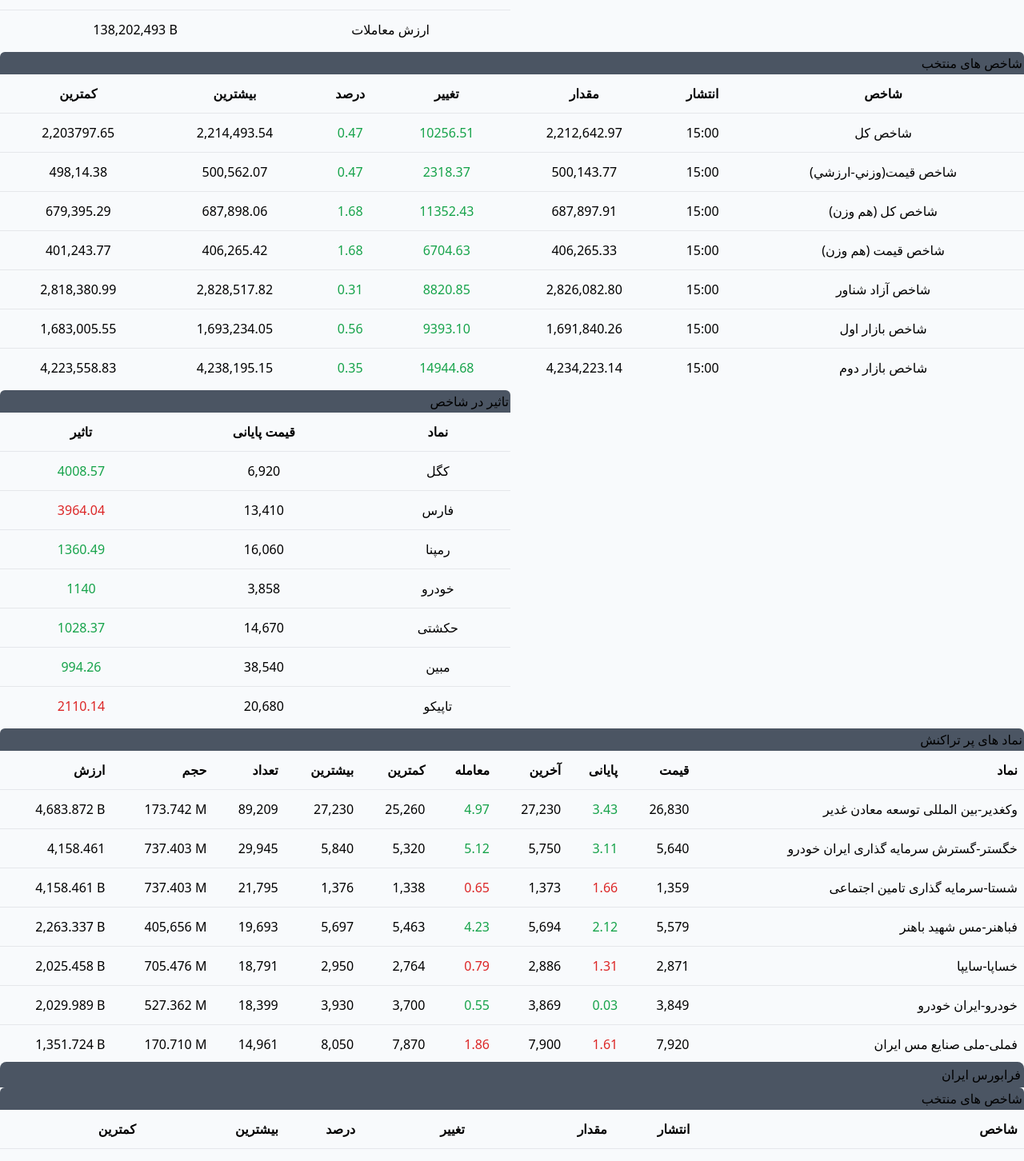
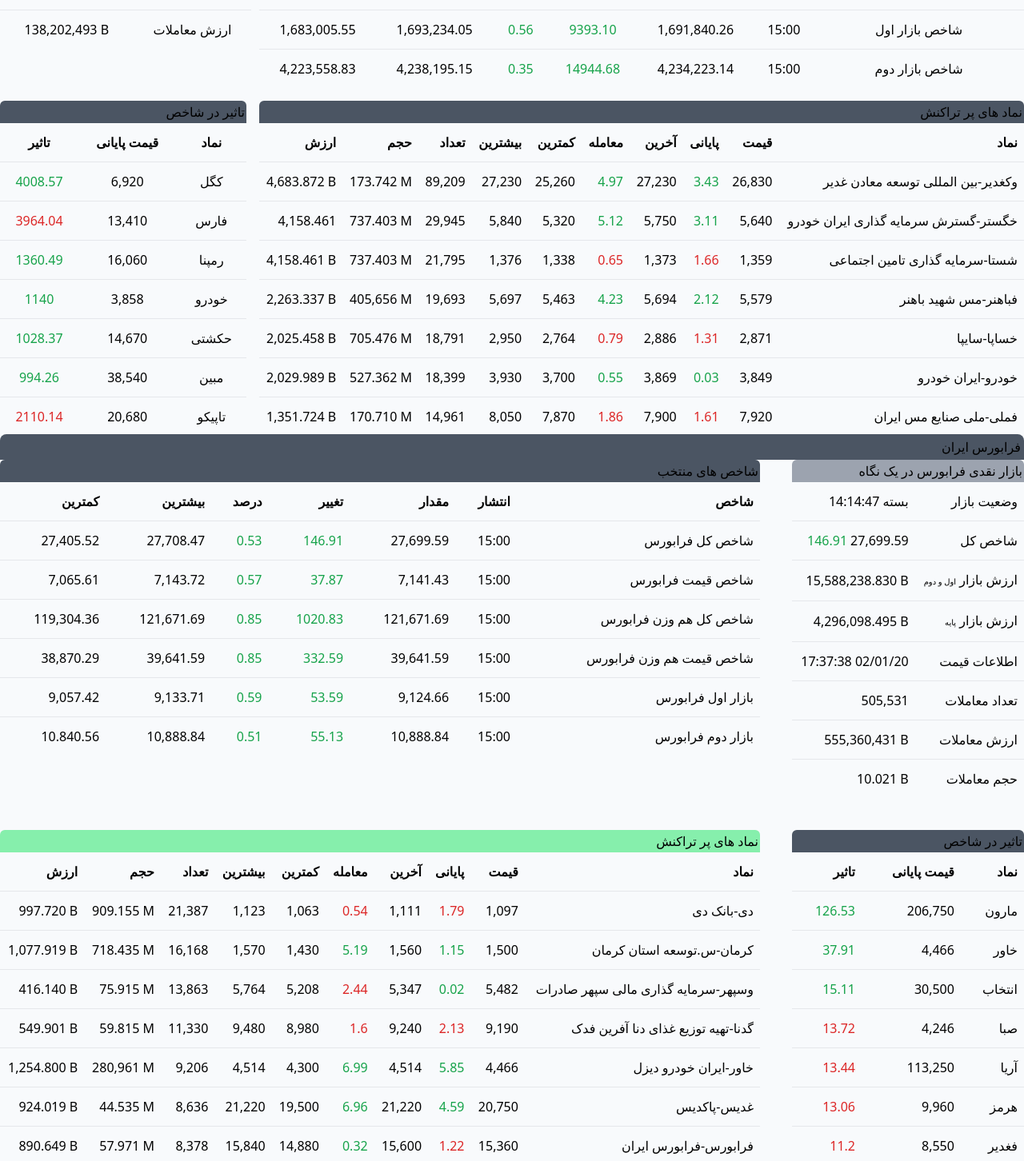
Before and after one commit to MH-Mangelian/Tsetmc-clone-and-redesign, a React (Vite) app: page / in a window 1280 px wide. Shown: the part 531-1983 px from the top of the page at 80% size. Built offline with nearby package versions, Linux system fonts and the light colour scheme.

Commit message:
fix grid

```diff
--- a/components/Medial.jsx
+++ b/components/Medial.jsx
@@ -17,7 +17,7 @@
         <div className='grid '>
             <div className='w-full text-right bg-gray-600 rounded-t-lg p-1 -mt-0.5 '>بورس اوراق بهادار تهران</div>
 
-            <div className='grid grid-cols-2 gap-1'>
+            <div className='grid grid-cols-4 gap-10 sm:gap-4'>
                 <div className=''>
                     <p className='bg-gray-600 p-0.5 rounded-t-md text-right'>بازار نقدی بورس در یک نگاه</p>
                     <table className='min-w-full text-center text-base font-light'>
@@ -55,7 +55,7 @@
 
                 </div>
 
-                <div className='col-span-2'>
+                <div className='col-span-3'>
                     <p className='bg-gray-600 p-0.5 rounded-t-md text-right'>شاخص های منتخب</p>
                     <table className='min-w-full text-center text-base font-light'>
                         <thead className="border-b font-medium dark:border-neutral-500">
@@ -189,7 +189,7 @@
                     </table>
                 </div>
 
-                <div className='col-span-2 '>
+                <div className='col-span-3 '>
                     <p className='bg-gray-600 p-0.5 rounded-t-md text-right'>نماد های پر تراکنش</p>
                     <table className='min-w-full text-right text-base font-light'>
                         <thead className='border-b font-medium dark:border-neutral-500'>
@@ -304,8 +304,8 @@
         {/* ------------------------------------------ seconde part fara bors  ----------------------------------------------------- */}
             <div className='w-full text-right bg-gray-600 rounded-t-lg p-1 -mt-0.5 '>فرابورس ایران</div>
 
-            <div className='grid grid-cols-2 gap-1'>
-                <div className='grid col-span-2'>
+            <div className='grid grid-cols-4 gap-10'>
+                <div className='col-span-3'>
                     <p className='bg-gray-600 p-0.5 rounded-t-md text-right'>شاخص های منتخب</p>
                     <table className='min-w-full text-right text-base font-light'>
                         <thead className='border-b font-medium dark:border-neutral-500'>
@@ -383,7 +383,7 @@
                     </table>
                 </div>
 
-                <div className='grid '>
+                <div className=' '>
                     <p className='bg-gray-400 p-0.5 rounded-t-md text-right text-black'>بازار نقدی فرابورس در یک نگاه</p>
                     <table className='min-w-full text-right text-base font-light'>
                         <tbody>
@@ -430,7 +430,7 @@
                     </table>
                 </div>
 
-                <div className='grid col-span-2'>
+                <div className='col-span-3'>
                     <p className='bg-green-300 p-0.5 rounded-t-md text-right text-black'>نماد های پر تراکنش</p>
                     <table className='min-w-full text-right text-base font-light'>
                         <thead className='border-b font-medium dark:border-neutral-500'>
```
